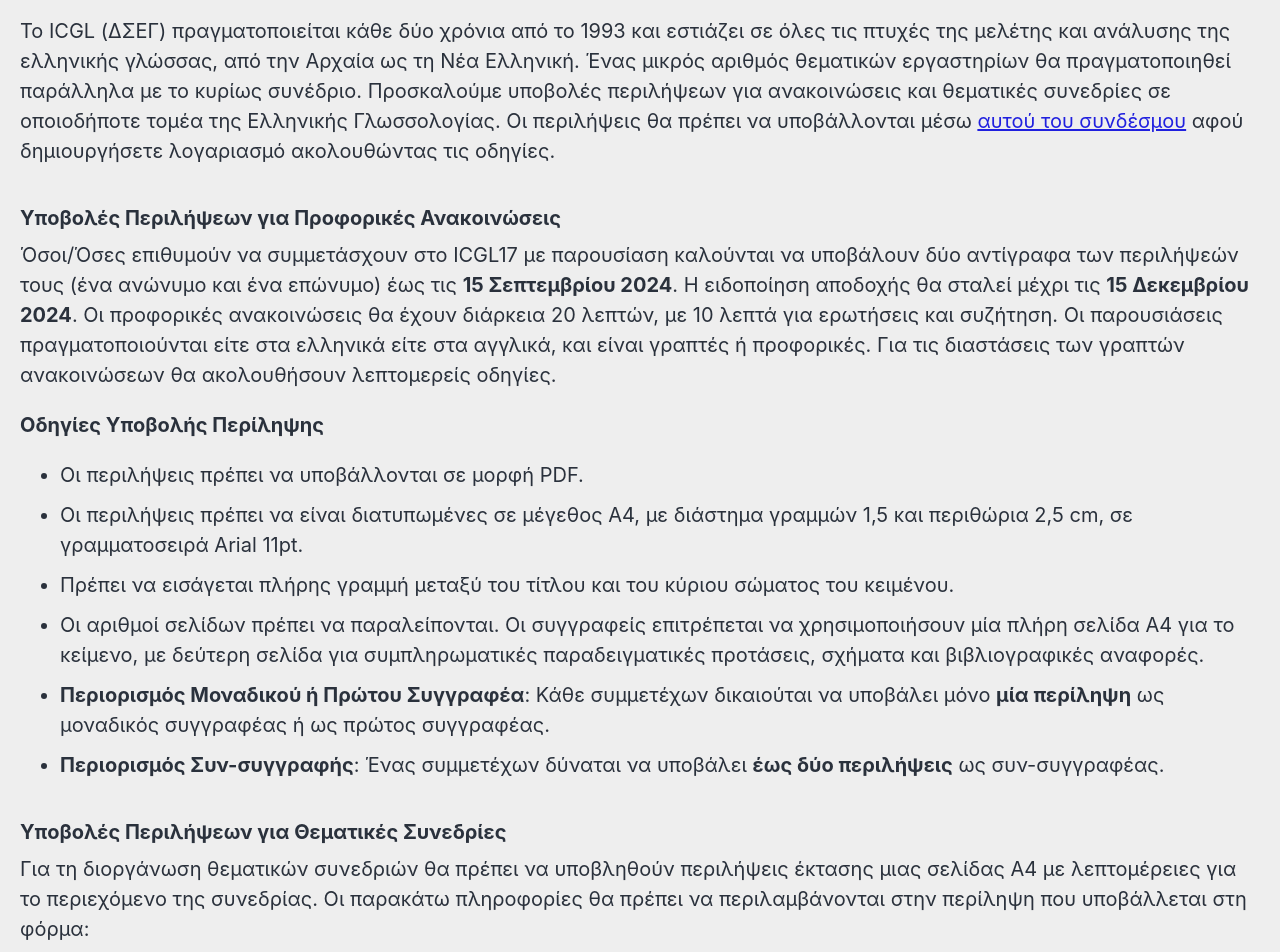
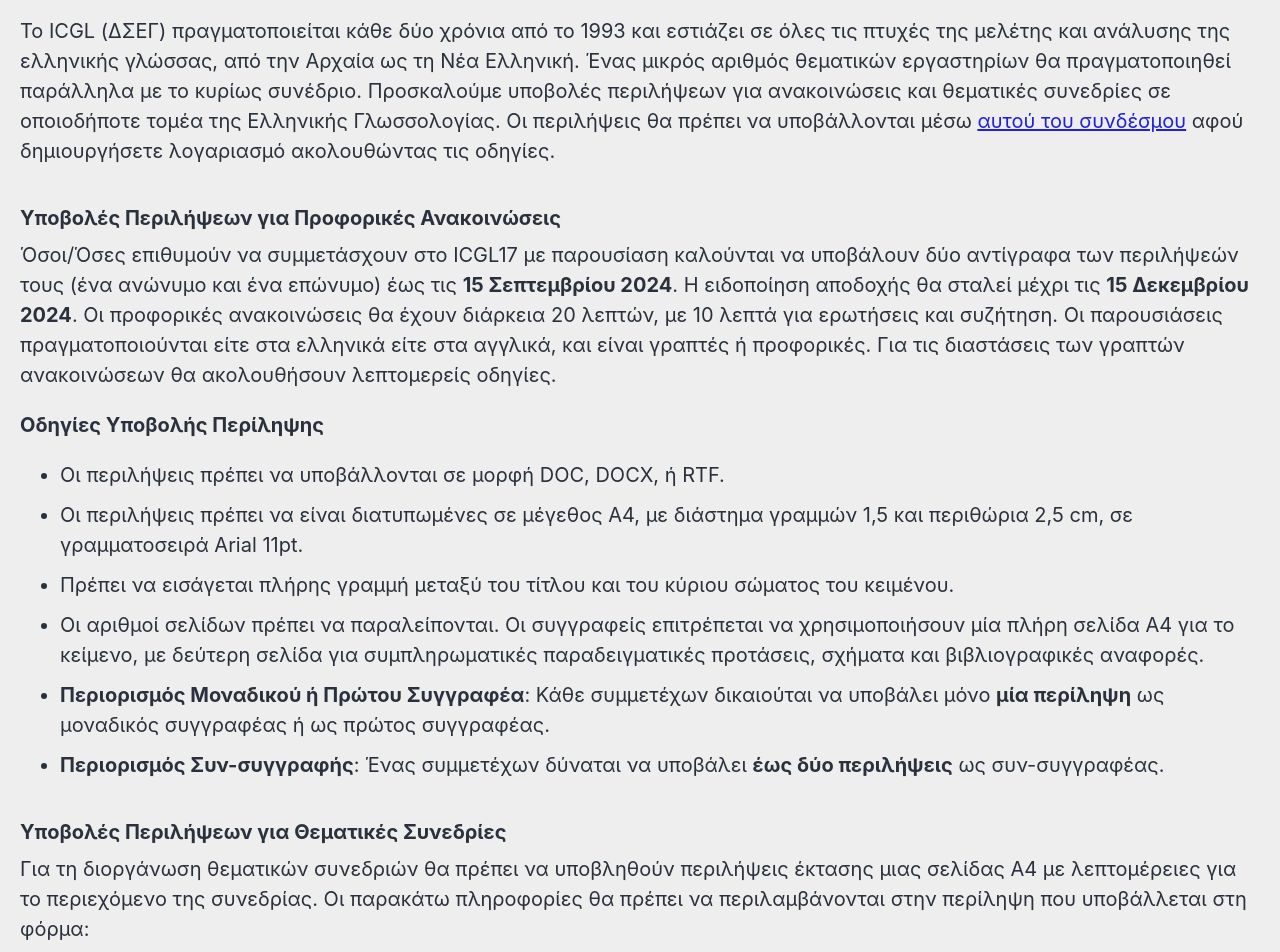
Before and after one commit to roryleung/ICGL17, a Jekyll site: the page built from _pages/gr_cfp.md, in a window 1280 px wide. Shown: the part 617-1569 px from the top of the page. Built offline with Jekyll 4.4.1, drawn with Linux system fonts in a browser that asks for light colours; cached includes are drawn as plain includes; nearby versions of some CDN libraries.

Commit message:
Update gr_cfp.md

```diff
--- a/_pages/gr_cfp.md
+++ b/_pages/gr_cfp.md
@@ -19,7 +19,7 @@ excerpt: "23-26 Σεπτεμβρίου 2025<br>Πανεπιστήμιο του C
 Όσοι/Όσες επιθυμούν να συμμετάσχουν στο ICGL17 με παρουσίαση καλούνται να υποβάλουν δύο αντίγραφα των περιλήψεών τους (ένα ανώνυμο και ένα επώνυμο) έως τις **15 Σεπτεμβρίου 2024**. Η ειδοποίηση αποδοχής θα σταλεί μέχρι τις **15 Δεκεμβρίου 2024**. Οι προφορικές ανακοινώσεις θα έχουν διάρκεια 20 λεπτών, με 10 λεπτά για ερωτήσεις και συζήτηση. Οι παρουσιάσεις πραγματοποιούνται είτε στα ελληνικά είτε στα αγγλικά, και είναι γραπτές ή προφορικές. Για τις διαστάσεις των γραπτών ανακοινώσεων θα ακολουθήσουν λεπτομερείς οδηγίες.
 
 **Οδηγίες Υποβολής Περίληψης**
-- Οι περιλήψεις πρέπει να υποβάλλονται σε μορφή PDF.
+- Οι περιλήψεις πρέπει να υποβάλλονται σε μορφή DOC, DOCX, ή RTF.
 - Οι περιλήψεις πρέπει να είναι διατυπωμένες σε μέγεθος Α4, με διάστημα γραμμών 1,5 και περιθώρια 2,5 cm, σε γραμματοσειρά Arial 11pt.
 - Πρέπει να εισάγεται πλήρης γραμμή μεταξύ του τίτλου και του κύριου σώματος του κειμένου.
 - Οι αριθμοί σελίδων πρέπει να παραλείπονται. Οι συγγραφείς επιτρέπεται να χρησιμοποιήσουν μία πλήρη σελίδα Α4 για το κείμενο, με δεύτερη σελίδα για συμπληρωματικές παραδειγματικές προτάσεις, σχήματα και βιβλιογραφικές αναφορές.
```
